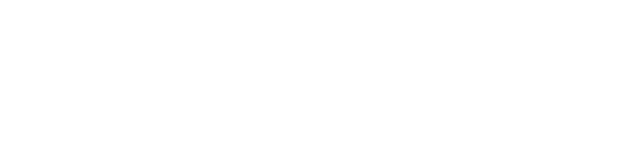
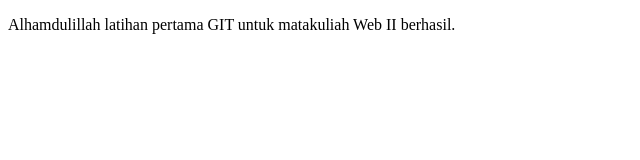
Before and after one commit to MuhammadIhsanSubiantara/Pertemuan1, a plain HTML site: page index.html in a window 1280 px wide. Shown: the whole page, without its empty margins (0-640 px from the left). Drawn offline with Linux system fonts and the light colour scheme.

Commit message:
Menambahkan File Index

```diff
--- a/index.html
+++ b/index.html
@@ -3,9 +3,9 @@
 <head>
           <meta charset="UTF-8">
           <meta name="viewport" content="width=device-width, initial-scale=1.0">
-          <title>Document</title>
+          <title>Latihan GIT - Web II UBSI</title>
 </head>
 <body>
-
+     <p>Alhamdulillah latihan pertama GIT untuk matakuliah Web II berhasil.</p>
 </body>
 </html>
```
